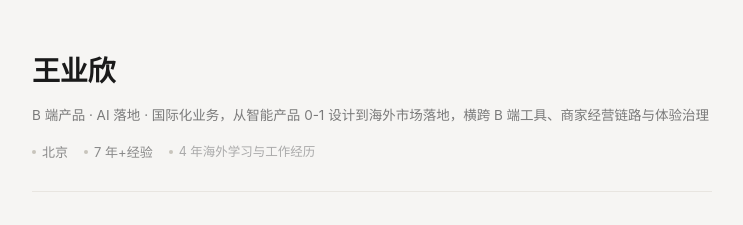
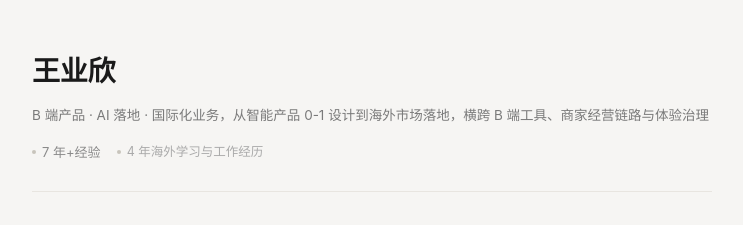
Before and after one commit to Yexindew/resume, a plain HTML site: page index.html in a window 1280 px wide. Shown: the top 225 px of the page, without its empty margins (268-1011 px from the left). Drawn offline with Linux system fonts and the light colour scheme.

Commit message:
update: 去掉北京地点标签

```diff
--- a/index.html
+++ b/index.html
@@ -253,7 +253,6 @@ body {
 
     <div class="profile-sub">B 端产品 · AI 落地 · 国际化业务，从智能产品 0-1 设计到海外市场落地，横跨 B 端工具、商家经营链路与体验治理</div>
     <div class="profile-meta">
-      <span>北京</span>
       <span>7 年+经验</span>
       <span>4 年海外学习与工作经历</span>
     </div>
```
